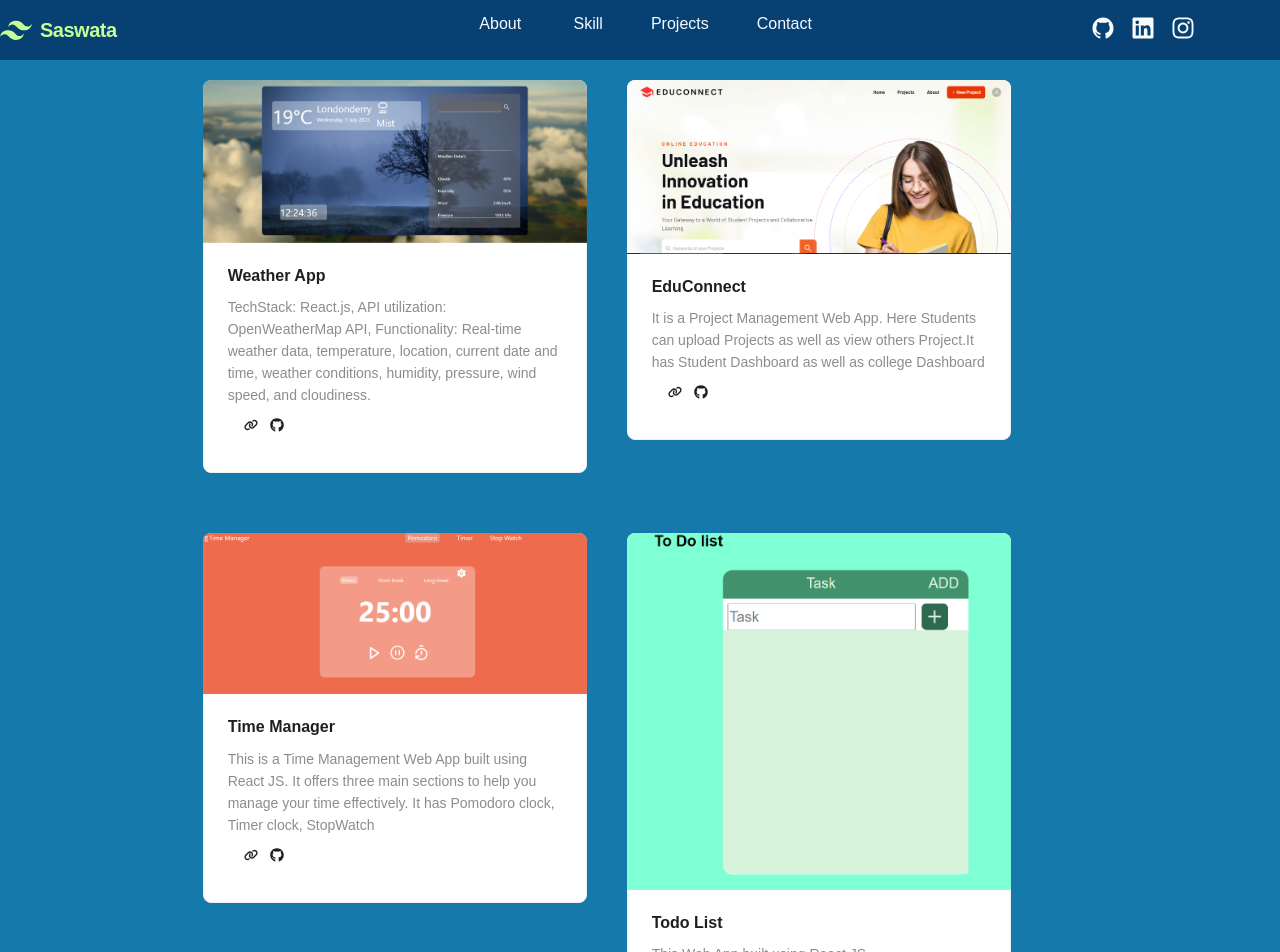
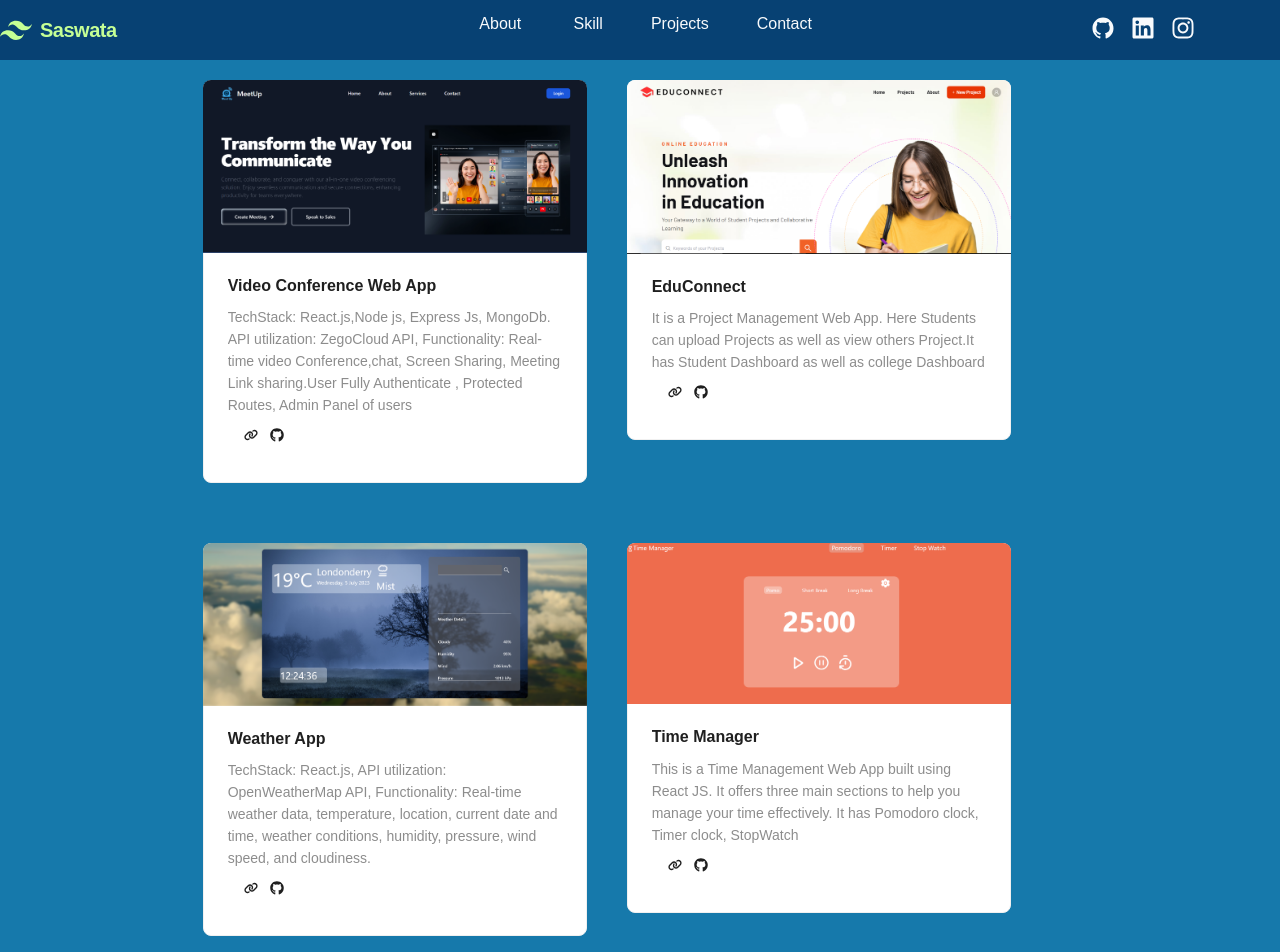
Before and after one commit to Saswata777/portfolio2, a React (Create React App) app: page /project in a window 1280 px wide. Shown: the top 952 px of the page. Built offline with nearby package versions, Linux system fonts and the light colour scheme.

Commit message:
Update Portfolio

```diff
--- a/src/pages/About/About.jsx
+++ b/src/pages/About/About.jsx
@@ -122,6 +122,10 @@ const About = () => {
                                     },
                                     {
                                         children: 'Topic: Find and  compare methods to identify features for early detection of diabetic retinopathy and glaucoma',
+                                    },
+                                    {
+                                        label:'04/06/2024 - 09/07/2024',
+                                        children:'Done Internship At Ardent Computech: on Cloud-based Full Stack Development with AI & ML Integration using MERN',
                                     }
                                     ]}
                                 />
--- a/src/pages/Home/home.jsx
+++ b/src/pages/Home/home.jsx
@@ -9,7 +9,7 @@ import { motion } from "framer-motion";
 
 
 
-const pdf_file_url = "https://portfolio2-6y5e.onrender.com/Saswata_CV.pdf";
+const pdf_file_url = "https://portfolio2-6y5e.onrender.com/Saswata_Maitra_CV_MERN_STACK.pdf";
 
 
 const Home = () => {
--- a/src/pages/projects/projects.jsx
+++ b/src/pages/projects/projects.jsx
@@ -9,6 +9,7 @@ import ecomm from './thumbnail/ecomm.png'
 import { FaLink } from "react-icons/fa6";
 import { FaGithub } from "react-icons/fa";
 import Progressbar from '../../components/progressbar';
+import VideoConfo from './thumbnail/VideoConfo.png'
 
 
 
@@ -16,18 +17,25 @@ const { Meta } = Card;
 
 const projects = [
         {
+          Name: "Video Conference Web App",
+          Thubnail: VideoConfo,
+          Description: "TechStack: React.js,Node js, Express Js, MongoDb.  API utilization: ZegoCloud API, Functionality: Real-time video Conference,chat, Screen Sharing, Meeting Link sharing.User Fully Authenticate , Protected Routes, Admin Panel of users",
+          Link: "https://meetup-zeta-vert.vercel.app/",
+          Github: "https://github.com/Saswata777/video_conference"
+        },
+        {
+          Name:"EduConnect",
+          Thubnail: educonnect,
+          Description:"It is a Project Management Web App. Here Students can upload Projects as well as view others Project.It has Student Dashboard as well as college Dashboard",
+          Link:"https://edu-connect-jade.vercel.app/",
+          Github:"https://github.com/Saswata777/EduConnect"
+        },
+        {
           Name: "Weather App",
           Thubnail: weather,
           Description: "TechStack: React.js, API utilization: OpenWeatherMap API, Functionality: Real-time weather data, temperature, location, current date and time, weather conditions, humidity, pressure, wind speed, and cloudiness.",
           Link: "https://saswata777.github.io/Weather-App/",
           Github: "https://github.com/Saswata777/Weather-App"
-        },
-        {
-            Name:"EduConnect",
-            Thubnail: educonnect,
-            Description:"It is a Project Management Web App. Here Students can upload Projects as well as view others Project.It has Student Dashboard as well as college Dashboard",
-            Link:"https://edu-connect-jade.vercel.app/",
-            Github:"https://github.com/Saswata777/EduConnect"
         },
         {
             Name:"Time Manager",
```
Also changed, not shown: src/pages/projects/thumbnail/VideoConfo.png (added), 1 other file (tests, documents, lock files or other folders).
